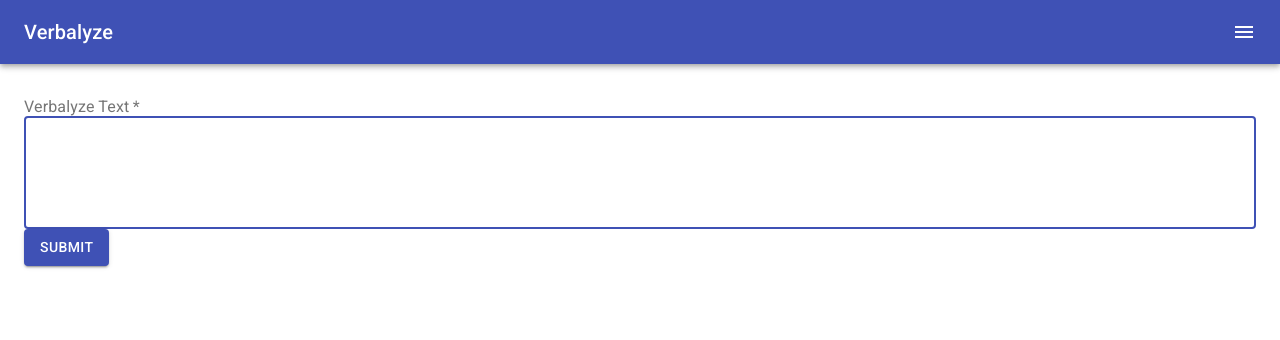
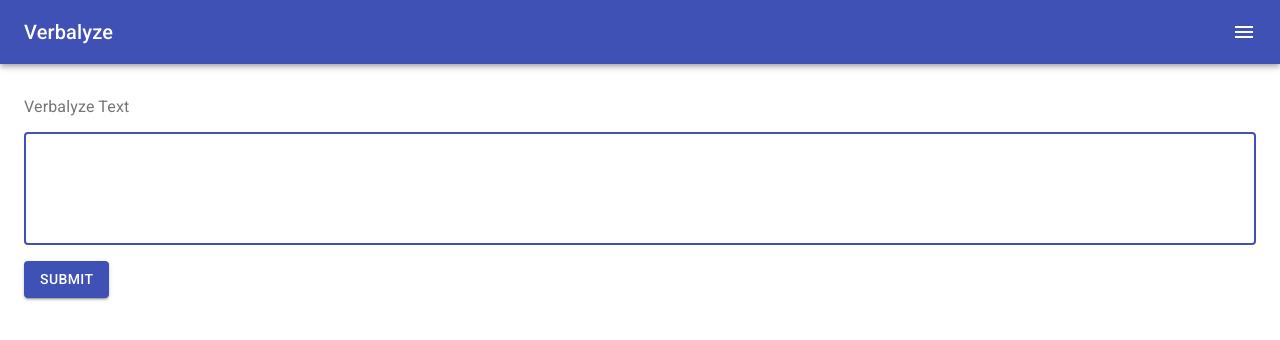
Before and after one commit to cececlar/sentify, a React (Create React App) app in the folder client/: page / in a window 1280 px wide. Shown: the top 340 px of the page. Built offline with nearby package versions, Linux system fonts and the light colour scheme.

Commit message:
customize graph styling

```diff
--- a/client/src/components/Nav/Nav.jsx
+++ b/client/src/components/Nav/Nav.jsx
@@ -5,14 +5,18 @@
   IconButton,
   Typography,
   Icon,
+  Link,
 } from "@material-ui/core";
+import { Link as RouterDomLink } from "react-router-dom";
 import "./Nav.scss";
 
 export default function Nav() {
   return (
     <AppBar position="static">
       <Toolbar className="toolbar">
-        <Typography variant="h6">Verbalyze</Typography>
+        <Link underline="none" component={RouterDomLink} to="/" color="inherit">
+          <Typography variant="h6">Verbalyze</Typography>
+        </Link>
         <IconButton edge="end" color="inherit" aria-label="menu">
           <Icon>menu</Icon>
         </IconButton>
--- a/client/src/components/TextData/TextData.jsx
+++ b/client/src/components/TextData/TextData.jsx
@@ -1,15 +1,15 @@
 import React, { useState, useEffect } from "react";
 import { ResponsiveScatterPlot } from "@nivo/scatterplot";
 import "./TextData.scss";
+import { Paper, Box, Typography } from "@material-ui/core";
 
 export default function TextData({ userInput, data }) {
   const [bulletData, setBulletData] = useState([]);
   console.log(userInput);
   console.log(data);
 
-  useEffect(() => {
-    setBulletData([
-      {
+  const convertedData = data.map((item) => {
+    return {
       id: `${userInput}`,
       data: [
         {
@@ -17,19 +17,32 @@
           y: data[0].documentSentiment.magnitude,
         },
       ],
-      },
-    ]);
+    };
+  });
+
+  useEffect(() => {
+    setBulletData(convertedData);
   }, [data]);
 
   return (
     <>
-      <p>{userInput}</p>
+      <Paper elevation={3}>
+        <Typography component="div">
+          <Box
+            textAlign="center"
+            fontWeight="fontWeightBold"
+            lineHeight={2}
+            p={1}
+          >
+            Sentiment analysis for {`"${userInput}"`}
+          </Box>
+        </Typography>
         {bulletData && (
           <section className="text-data-graph">
             {" "}
             <ResponsiveScatterPlot
               data={bulletData}
-            margin={{ top: 60, right: 140, bottom: 70, left: 90 }}
+              margin={{ right: 140, bottom: 70, left: 90 }}
               xScale={{ type: "linear", min: -1, max: 1 }}
               xFormat={function (e) {
                 return e;
@@ -81,9 +94,11 @@
                   ],
                 },
               ]}
+              colors={{ scheme: "red_yellow_green" }}
             />
           </section>
         )}
+      </Paper>
     </>
   );
 }
--- a/client/src/components/TextForm/TextForm.jsx
+++ b/client/src/components/TextForm/TextForm.jsx
@@ -1,13 +1,13 @@
 import React, { useState } from "react";
-import { FormLabel, TextField, Button } from "@material-ui/core";
+import { FormLabel, TextField, Button, Box } from "@material-ui/core";
 import axios from "axios";
-import "./TextForm.scss";
 import TextData from "../TextData/TextData";
 import useEffectUpdate from "../../hooks/useEffectUpdate";
 
 export default function TextForm() {
   const [text, setText] = useState("");
   const [textData, setTextData] = useState(null);
+  const [allTextData, setAllTextData] = useState([]);
 
   useEffectUpdate(() => {}, [textData]);
 
@@ -28,10 +28,10 @@
 
   return (
     <>
+      <Box mt={4} mb={2}>
         <form onSubmit={handleSubmit} className="verbalyze-form">
-        <FormLabel htmlFor="text" required>
-          Verbalyze Text
-        </FormLabel>
+          <FormLabel htmlFor="text">Verbalyze Text</FormLabel>
+          <Box mt={2} mb={2}>
             <TextField
               name="text"
               id="text"
@@ -41,11 +41,14 @@
               rows="4"
               fullWidth
               autoFocus
+              required
             />
+          </Box>
           <Button type="submit" variant="contained" color="primary">
             Submit
           </Button>
         </form>
+      </Box>
       {textData && text && <TextData data={textData} userInput={text} />}
     </>
   );
--- a/client/src/components/TextForm/TextForm.scss
+++ /dev/null
@@ -1,3 +0,0 @@
-.verbalyze-form {
-  margin-top: 2rem;
-}
--- a/package.json
+++ b/package.json
@@ -17,6 +17,7 @@
     "axios": "^0.21.1",
     "dotenv": "^8.2.0",
     "express": "^4.17.1",
+    "mongoose": "^5.12.3",
     "morgan": "^1.10.0"
   },
   "devDependencies": {
```
Also changed, not shown: 1 other file (tests, documents, lock files or other folders). Lines whose indentation alone changed are shown as unchanged.
